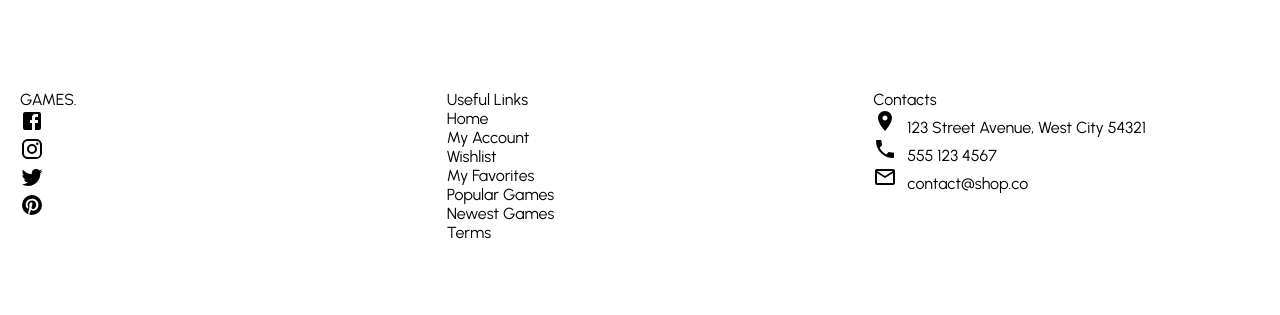
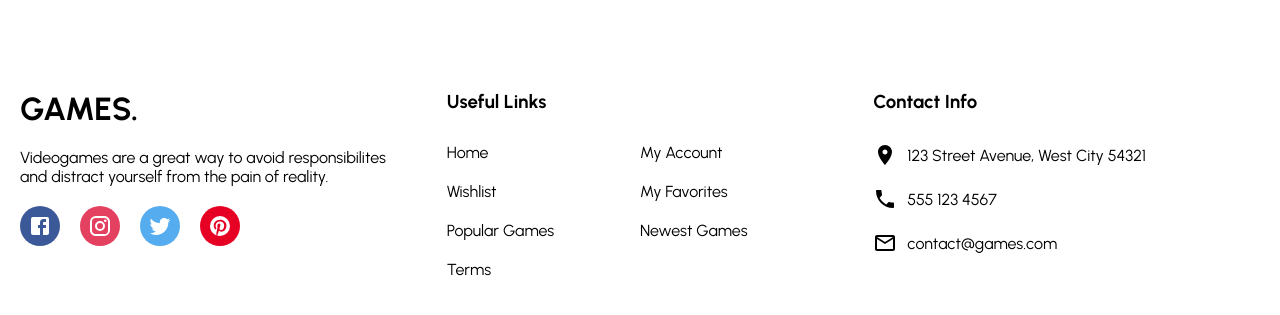
Before and after one commit to georgepapagapitos/videogames, a React (Create React App) app in the folder client/: page / in a window 1280 px wide. Shown: the part 1906-2221 px from the top of the page. Before the commit the page ends 2168 px from the top, so only its background shows below. Built offline with nearby package versions, Linux system fonts and the light colour scheme.

Commit message:
footer ui complete

```diff
--- a/client/src/components/Footer.jsx
+++ b/client/src/components/Footer.jsx
@@ -10,8 +10,10 @@ import RoomIcon from '@mui/icons-material/Room';
 import PhoneIcon from '@mui/icons-material/Phone';
 import MailOutlineIcon from '@mui/icons-material/MailOutline';
 
+// Styled components
 const Container = styled.div`
   display: flex;
+  ${mobile({ flexDirection: 'column', textAlign: 'center' })}
 `;
 
 const Left = styled.div`
@@ -21,40 +23,72 @@ const Left = styled.div`
   padding: 20px;
 `;
 
-const Header = styled.div``;
+const Header = styled.h1``;
 
-const Description = styled.div``;
+const Description = styled.p`
+  margin: 20px 0px;
+`;
 
-const SocialsContainer = styled.div``;
+const SocialsContainer = styled.div`
+  display: flex;
+`;
 
-const SocialIcon = styled.div``;
+const SocialIcon = styled.div`
+  width: 40px;
+  height: 40px;
+  border-radius: 50%;
+  color: white;
+  background-color: #${(props) => props.color};
+  display: flex;
+  align-items: center;
+  justify-content: center;
+  margin-right: 20px;
+`;
 
 const Center = styled.div`
   flex: 1;
   padding: 20px;
+  ${mobile({ display: 'none' })}
 `;
 
-const Title = styled.div``;
+const Title = styled.h3`
+  margin-bottom: 30px;
+`;
 
-const List = styled.div``;
+const List = styled.ul`
+  margin: 0px;
+  padding: 0px;
+  list-style: none;
+  display: flex;
+  flex-wrap: wrap;
+`;
 
-const ListItem = styled.div``;
+const ListItem = styled.li`
+  width: 50%;
+  margin-bottom: 20px;
+`;
 
 const Right = styled.div`
   flex: 1;
   padding: 20px;
 `;
 
-const ContactItem = styled.div``;
+const ContactItem = styled.div`
+  margin-bottom: 20px;
+  display: flex;
+  align-items: center;
+`;
 
-const Payment = styled.div``;
-
+// Footer component
 const Footer = () => {
   return (
     <Container>
       <Left>
         <Header>GAMES.</Header>
-        <Description></Description>
+        <Description>
+          Videogames are a great way to avoid responsibilites and distract
+          yourself from the pain of reality.
+        </Description>
         <SocialsContainer>
           <SocialIcon color="3B5999">
             <FacebookIcon />
@@ -83,7 +117,7 @@ const Footer = () => {
         </List>
       </Center>
       <Right>
-        <Title>Contacts</Title>
+        <Title>Contact Info</Title>
         <ContactItem>
           <RoomIcon style={{ marginRight: '10px' }} />
           123 Street Avenue, West City 54321
@@ -94,9 +128,8 @@ const Footer = () => {
         </ContactItem>
         <ContactItem>
           <MailOutlineIcon style={{ marginRight: '10px' }} />
-          contact@shop.co
+          contact@games.com
         </ContactItem>
-        <Payment src="https://i.ibb.co/Qfvn4z6/payment.png" />
       </Right>
     </Container>
   );
```
